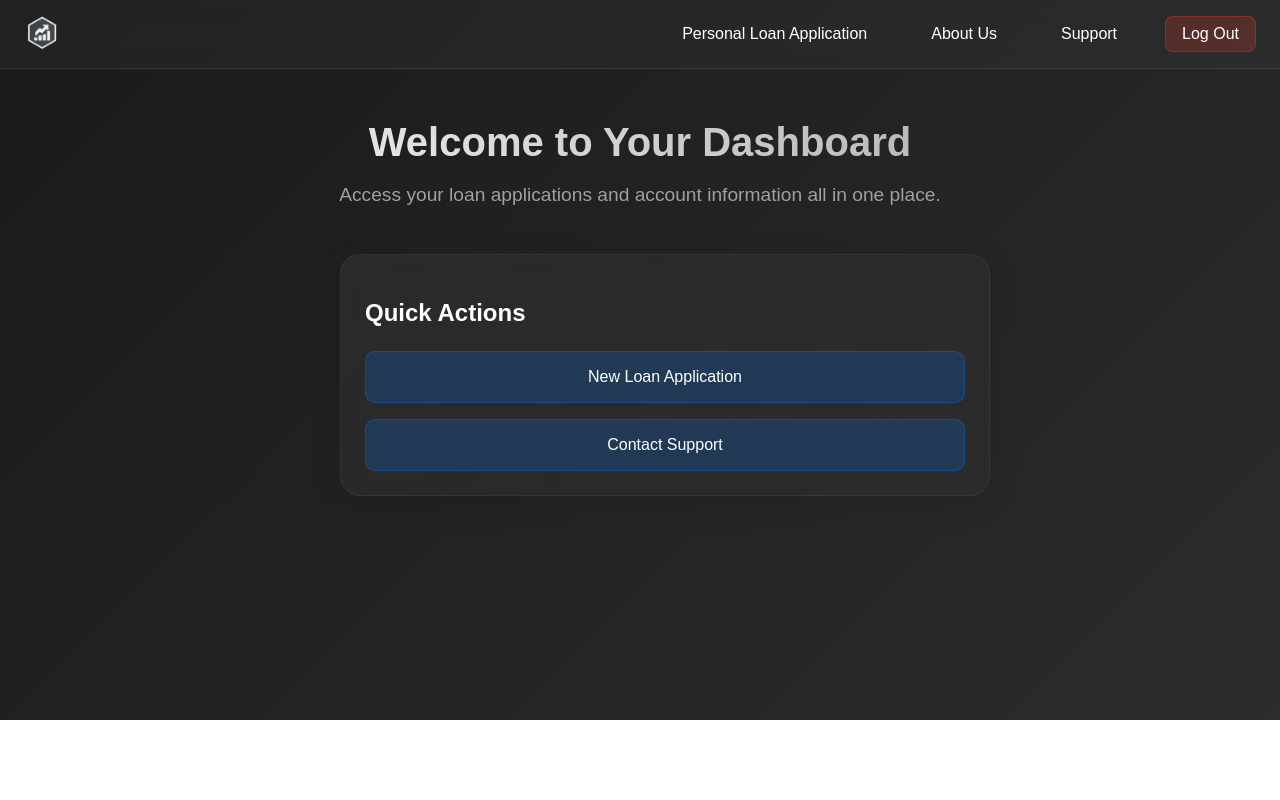
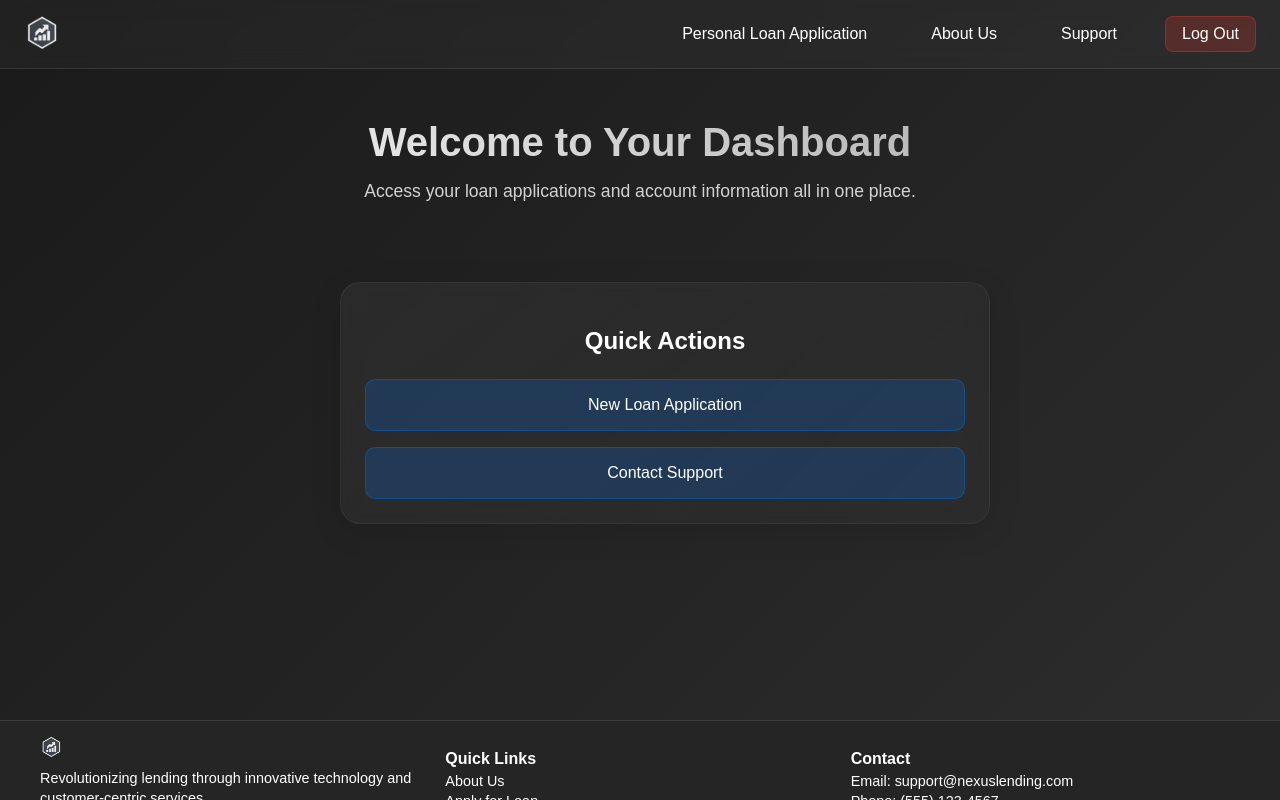
Before and after one commit to BDNIKKO/Stiegler_EdTech_Financial_Services, a React (Create React App) app in the folder frontend/: page /dashboard in a window 1280 px wide. Built offline with nearby package versions, Linux system fonts and the light colour scheme.

Commit message:
stylesssss

```diff
--- a/frontend/src/App.js
+++ b/frontend/src/App.js
@@ -11,12 +11,14 @@ import PrivacyConfirmation from './components/PrivacyConfirmation';
 import LoanResult from './components/LoanResult';
 import LoadingDecision from './components/LoadingDecision';
 import AboutUs from './components/AboutUs';
+import Footer from './components/Footer';
 import './styles/styles.css';
 
 function App() {
   return (
     <Router>
-      <div className="app">
+      <div className="app-container">
+        <div className="content-wrapper">
           <Routes>
             <Route path="/" element={<HeroPage />} />
             <Route path="/login" element={<LoginForm />} />
@@ -31,6 +33,8 @@ function App() {
             <Route path="/about" element={<AboutUs />} />
           </Routes>
         </div>
+        <Footer />
+      </div>
     </Router>
   );
 }
--- a/frontend/src/components/Dashboard.css
+++ b/frontend/src/components/Dashboard.css
@@ -72,19 +72,31 @@
 .welcome-section {
     text-align: center;
     margin-bottom: 3rem;
+    display: flex;
+    flex-direction: column;
+    align-items: center;
+    justify-content: center;
+    width: 100%;
 }
 
 .welcome-section h1 {
     font-size: 2.5rem;
-    margin-bottom: 1rem;
+    margin-bottom: 0.5rem;
     background: linear-gradient(45deg, #ffffff, #a0a0a0);
     -webkit-background-clip: text;
+    background-clip: text;
     -webkit-text-fill-color: transparent;
+    text-align: center;
+    width: 100%;
 }
 
 .welcome-text {
-    font-size: 1.2rem;
-    color: #a0a0a0;
+    text-align: center;
+    color: #ffffff;
+    opacity: 0.8;
+    font-size: 1.1rem;
+    margin: 0.5rem 0 2rem 0;
+    max-width: 600px;
 }
 
 .dashboard-grid {
@@ -110,9 +122,9 @@
 }
 
 .dashboard-card h2 {
+    text-align: center;
+    color: #ffffff;
     margin-bottom: 1.5rem;
-    font-size: 1.5rem;
-    color: #ffffff;
 }
 
 .action-buttons {
--- /dev/null
+++ b/frontend/src/components/Footer.css
@@ -0,0 +1,101 @@
+.footer {
+    background: rgba(26, 26, 26, 0.95);
+    backdrop-filter: blur(10px);
+    border-top: 1px solid rgba(255, 255, 255, 0.1);
+    color: #ffffff;
+    padding: 0.8rem 0;
+    width: 100%;
+}
+
+.footer-content {
+    max-width: 1200px;
+    margin: 0 auto;
+    padding: 0 2rem;
+    display: flex;
+    justify-content: space-between;
+    gap: 1rem;
+    flex-wrap: wrap;
+}
+
+.footer-section {
+    flex: 1;
+    min-width: 200px;
+    margin: 0;
+}
+
+.footer-logo {
+    height: 25px;
+    width: auto;
+    margin-bottom: 0.3rem;
+}
+
+.footer-section h3 {
+    margin-bottom: 0.3rem;
+    font-size: 1rem;
+}
+
+.footer-section p {
+    font-size: 0.9rem;
+    margin: 0;
+    line-height: 1.4;
+}
+
+.footer-section ul {
+    list-style: none;
+    padding: 0;
+    margin: 0;
+}
+
+.footer-section ul li {
+    margin-bottom: 0.3rem;
+    font-size: 0.9rem;
+}
+
+.footer-section a {
+    color: #ffffff;
+    text-decoration: none;
+    transition: color 0.3s ease;
+}
+
+.footer-section a:hover {
+    color: #007bff;
+}
+
+.footer-bottom {
+    max-width: 1200px;
+    margin: 0.5rem auto 0;
+    padding: 0.5rem 2rem 0;
+    display: flex;
+    justify-content: space-between;
+    align-items: center;
+    border-top: 1px solid rgba(255, 255, 255, 0.1);
+    flex-wrap: wrap;
+    gap: 0.5rem;
+    font-size: 0.8rem;
+}
+
+.footer-links {
+    display: flex;
+    gap: 1.5rem;
+}
+
+@media (max-width: 768px) {
+    .footer-content {
+        flex-direction: column;
+        text-align: center;
+    }
+
+    .footer-section {
+        margin-bottom: 1rem;
+    }
+
+    .footer-bottom {
+        flex-direction: column;
+        text-align: center;
+        padding-top: 0.5rem;
+    }
+
+    .footer-links {
+        justify-content: center;
+    }
+}
--- /dev/null
+++ b/frontend/src/components/Footer.js
@@ -0,0 +1,44 @@
+import React from 'react';
+import { Link } from 'react-router-dom';
+import './Footer.css';
+
+function Footer() {
+  return (
+    <footer className="footer">
+      <div className="footer-content">
+        <div className="footer-section">
+          <img src="/images/nexus-icon.png" alt="Nexus Icon" className="footer-logo" />
+          <p>Revolutionizing lending through innovative technology and customer-centric services.</p>
+        </div>
+
+        <div className="footer-section">
+          <h3>Quick Links</h3>
+          <ul>
+            <li><Link to="/about">About Us</Link></li>
+            <li><Link to="/loan-application">Apply for Loan</Link></li>
+            <li><Link to="/support">Support</Link></li>
+          </ul>
+        </div>
+
+        <div className="footer-section">
+          <h3>Contact</h3>
+          <ul>
+            <li>Email: support@nexuslending.com</li>
+            <li>Phone: (555) 123-4567</li>
+            <li>Hours: Mon-Fri 9AM-5PM EST</li>
+          </ul>
+        </div>
+      </div>
+
+      <div className="footer-bottom">
+        <p>&copy; 2024 Nexus Lending Solutions. All rights reserved.</p>
+        <div className="footer-links">
+          <Link to="/privacy">Privacy Policy</Link>
+          <Link to="/terms">Terms of Service</Link>
+        </div>
+      </div>
+    </footer>
+  );
+}
+
+export default Footer;
--- a/frontend/src/styles/styles.css
+++ b/frontend/src/styles/styles.css
@@ -69,3 +69,14 @@ input[type="password"] {
     border-radius: 5px;
     font-size: 16px;
 }
+
+/* Add after your existing styles */
+.app-container {
+    display: flex;
+    flex-direction: column;
+    min-height: 100vh;
+}
+
+.content-wrapper {
+    flex: 1 0 auto;
+}
```
Lines whose indentation alone changed are shown as unchanged.
